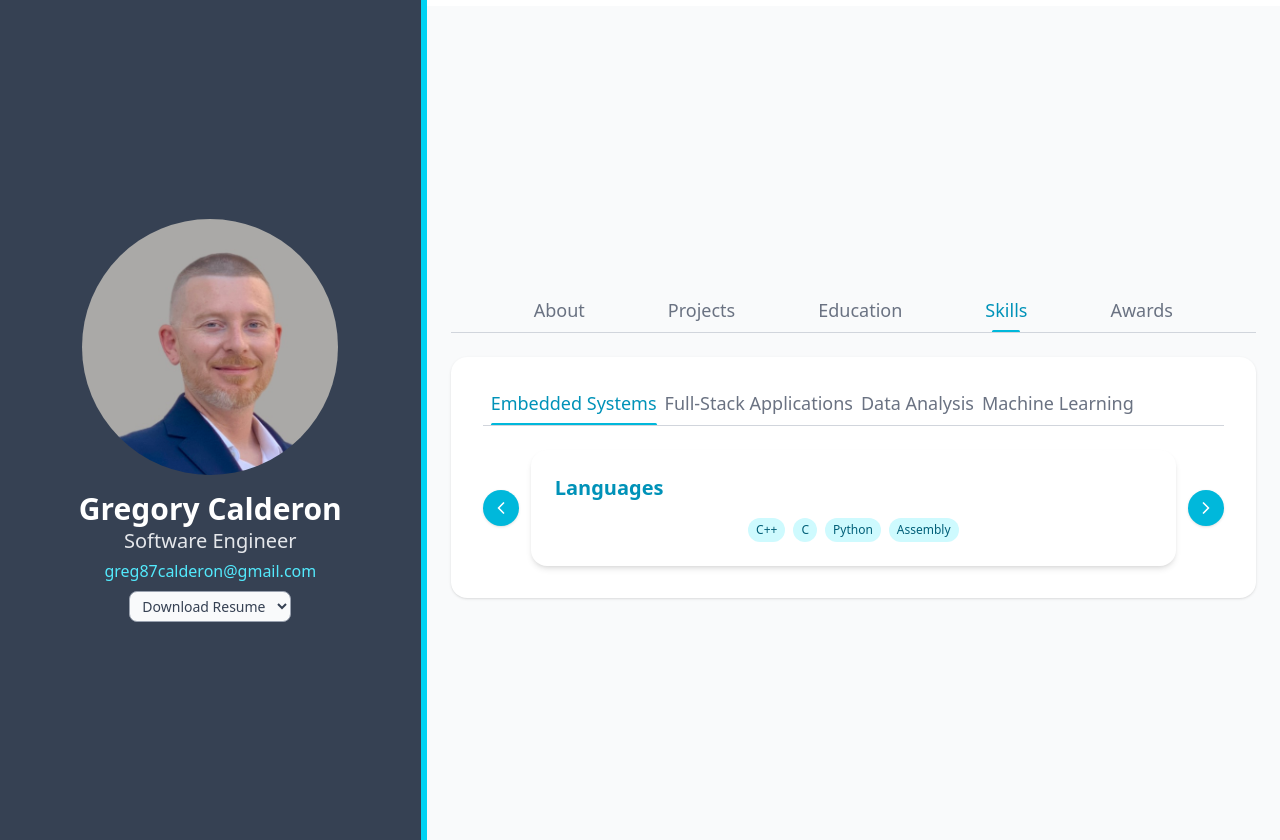
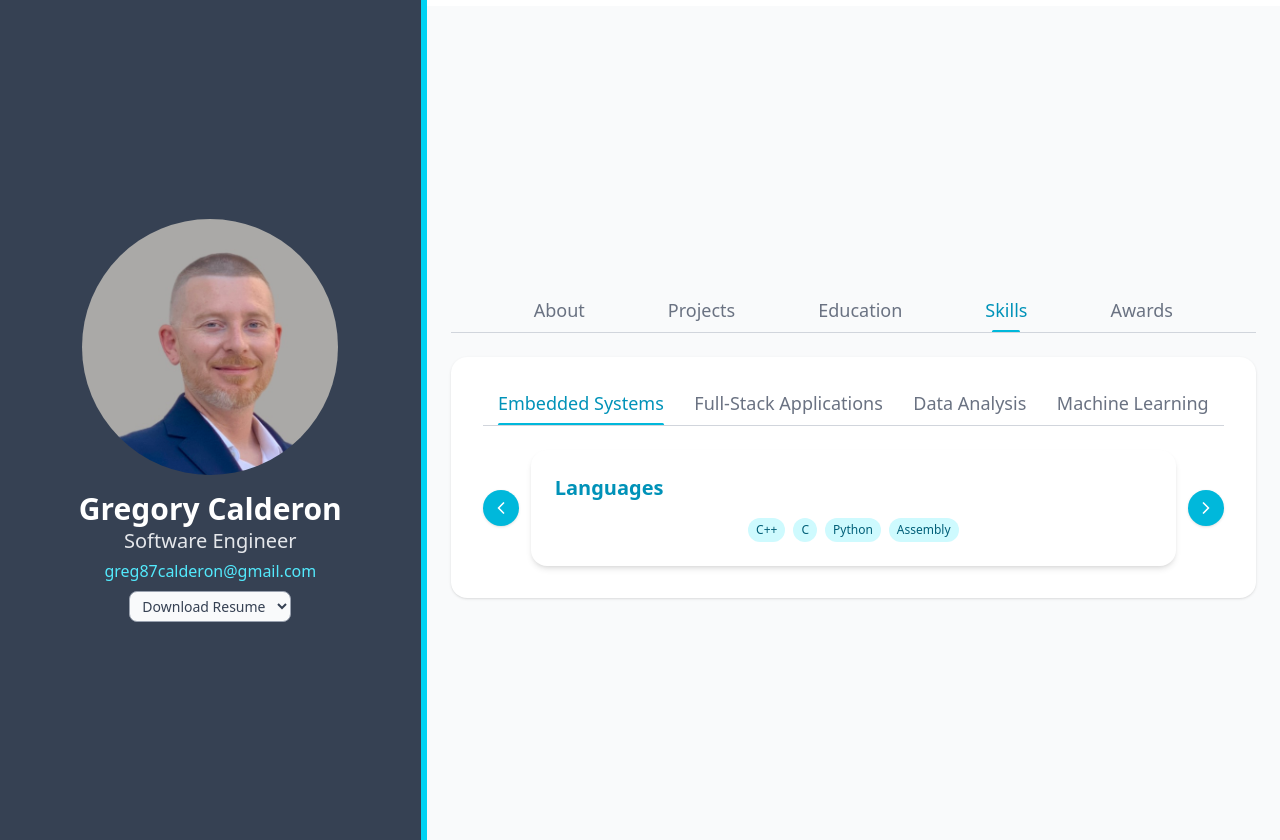
Before and after one commit to greg-of-Earth/greg-of-Earth_portfolio, a Next.js app: page / in a window 1280 px wide. Both pictures are taken after a click on the button "Skills". Built offline with nearby package versions, Linux system fonts and the light colour scheme.

Commit message:
skills format navbar

```diff
--- a/src/components/SkillsTab.tsx
+++ b/src/components/SkillsTab.tsx
@@ -66,7 +66,7 @@ const SkillsTab: React.FC = () => {
     <div>
     {/* Top level */}
         <nav className="flex border-b border-gray-300 mb-6 no-scrollbar overflow-x-auto">
-            <div className="flex flex-nowrap space-x-2 px-2">
+            <div className="flex w-full justify-around items-center flex-nowrap">
             {SUB_TABS.map((tab) => (
                 <button
                     key={tab}
```
